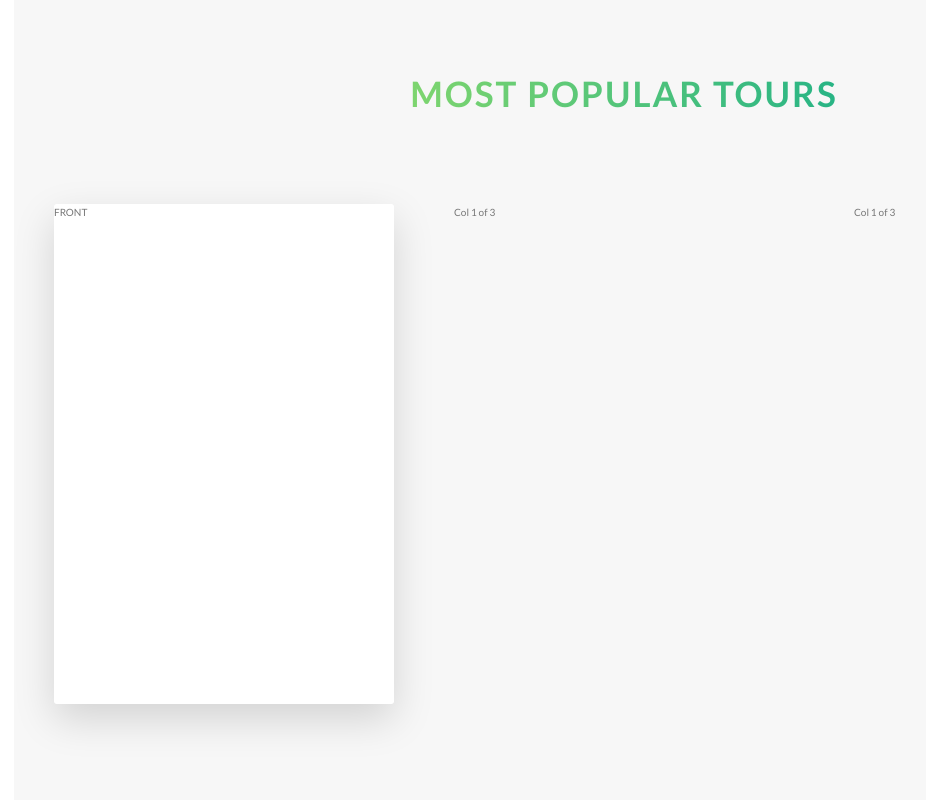
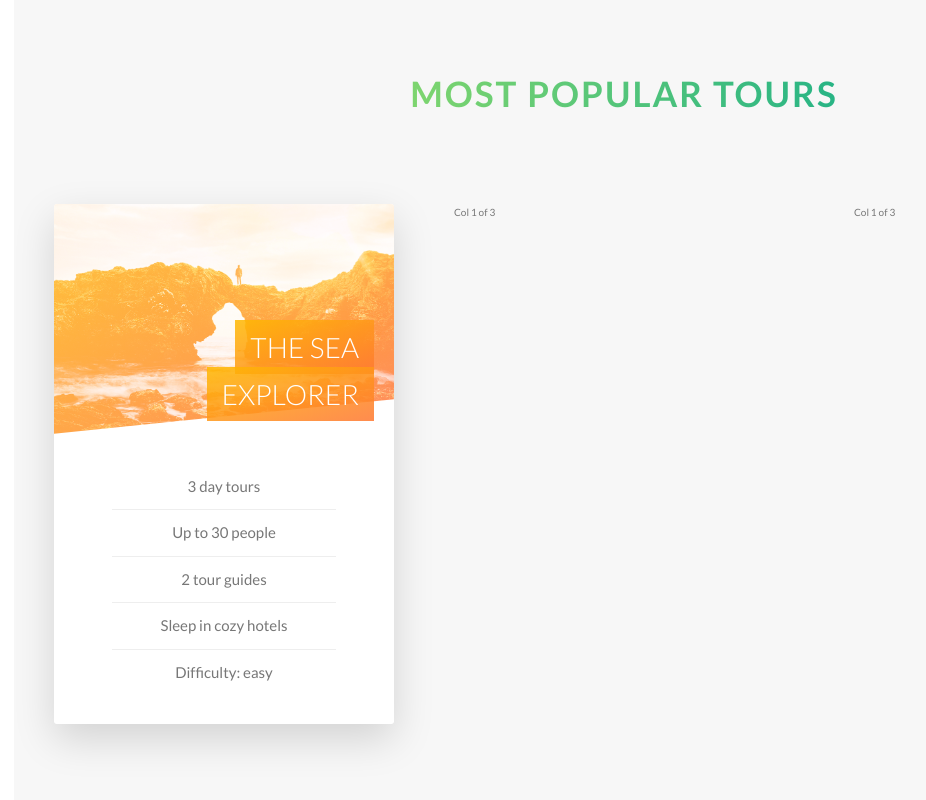
Before and after one commit to rmneves92/natours, a website: page index.html in a window 1280 px wide. Shown: the part 2339-3139 px from the top of the page, without its empty margins (16-942 px from the left). Drawn offline with Linux system fonts and the light colour scheme.

Commit message:
improve tours section

```diff
--- a/index.html
+++ b/index.html
@@ -119,7 +119,21 @@
         <div class="row">
           <div class="col-1-of-3">
             <div class="card">
-              <div class="card__side card__side--front">FRONT</div>
+              <div class="card__side card__side--front">
+                <div class="card__picture card__picture--1">&nbsp;</div>
+                <h4 class="card__heading">
+                  <span class="card__heading-span card__heading-span--1">The Sea Explorer</span>
+                </h4>
+                <div class="card__details">
+                  <ul>
+                    <li>3 day tours</li>
+                    <li>Up to 30 people</li>
+                    <li>2 tour guides</li>
+                    <li>Sleep in cozy hotels</li>
+                    <li>Difficulty: easy</li>
+                  </ul>
+                </div>
+              </div>
               <div class="card__side card__side--back card__side--back-1">BACK</div>
             </div>
           </div>
--- a/sass/abstracts/_variables.scss
+++ b/sass/abstracts/_variables.scss
@@ -10,6 +10,7 @@ $color-tertiary-light: #2998ff;
 $color-tertiary-dark: #5643fa;
 
 $color-grey-light-1: #f7f7f7;
+$color-grey-light-2: #eee;
 
 $color-gray-dark: #777;
 $color-white: #fff;
--- a/sass/components/_card.scss
+++ b/sass/components/_card.scss
@@ -1,11 +1,12 @@
 .card {
+  //FUNCTIONALITY
   perspective: 150rem;
   -moz-perspective: 150rem;
   position: relative;
-  height: 50rem;
+  height: 52rem;
 
   &__side {
-    height: 50rem;
+    height: 52rem;
     transition: all 0.8s ease;
     position: absolute;
     top: 0;
@@ -13,6 +14,7 @@
     width: 100%;
     backface-visibility: hidden;
     border-radius: 3px;
+    overflow: hidden;
     box-shadow: 0 1.5rem 4rem $dark-shadow;
 
     &--front {
@@ -29,10 +31,77 @@
   }
 
   &:hover &__side--front {
-    transform: rotateY(180deg);
+    transform: rotateY(-180deg);
   }
 
   &:hover &__side--back {
     transform: rotateY(0);
   }
+
+  // FRONT SIDE STYLING
+  &__picture {
+    background-size: cover;
+    height: 23rem;
+    background-blend-mode: screen;
+    -webkit-clip-path: polygon(0 0, 100% 0, 100% 85%, 0 100%);
+    clip-path: polygon(0 0, 100% 0, 100% 85%, 0 100%);
+
+    &--1 {
+      background-image: linear-gradient(to right bottom, $color-secondary-light, $color-secondary-dark),
+        url(../img/nat-5.jpg);
+    }
+
+    &--2 {
+      background-image: url(../img/nat-5.img);
+    }
+    &--3 {
+      background-image: url(../img/nat-5.img);
+    }
+  }
+
+  &__heading {
+    font-size: 2.8rem;
+    font-weight: 300;
+    text-transform: uppercase;
+    text-align: right;
+    color: #fff;
+    position: absolute;
+    top: 12rem;
+    right: 2rem;
+    width: 75%;
+  }
+
+  &__heading-span {
+    padding: 1rem 1.5rem;
+    -webkit-box-decoration-break: clone;
+    box-decoration-break: clone;
+
+    &--1 {
+      background-image: linear-gradient(
+        to right bottom,
+        rgba($color-secondary-light, 0.85),
+        rgba($color-secondary-dark, 0.85)
+      );
+    }
+  }
+
+  &__details {
+    padding: 3rem;
+
+    ul {
+      list-style: none;
+      width: 80%;
+      margin: 0 auto;
+
+      li {
+        text-align: center;
+        font-size: 1.5rem;
+        padding: 1rem;
+
+        &:not(:last-child) {
+          border-bottom: 1px solid $color-grey-light-2;
+        }
+      }
+    }
+  }
 }
--- a/sass/layout/_header.scss
+++ b/sass/layout/_header.scss
@@ -6,6 +6,7 @@
   background-position: top;
   position: relative;
 
+  -webkit-clip-path: polygon(0 0, 100% 0, 100% 75vh, 0 100%);
   clip-path: polygon(0 0, 100% 0, 100% 75vh, 0 100%);
 
   &__logo-box {
```
Also changed, not shown: css/style.css.
